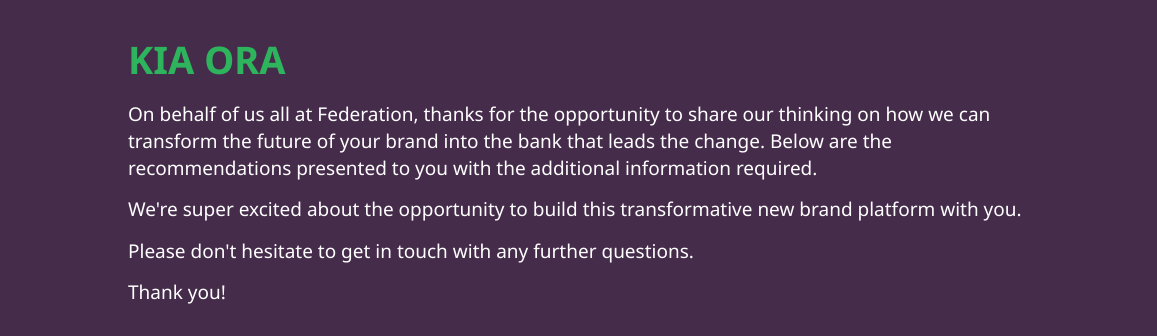
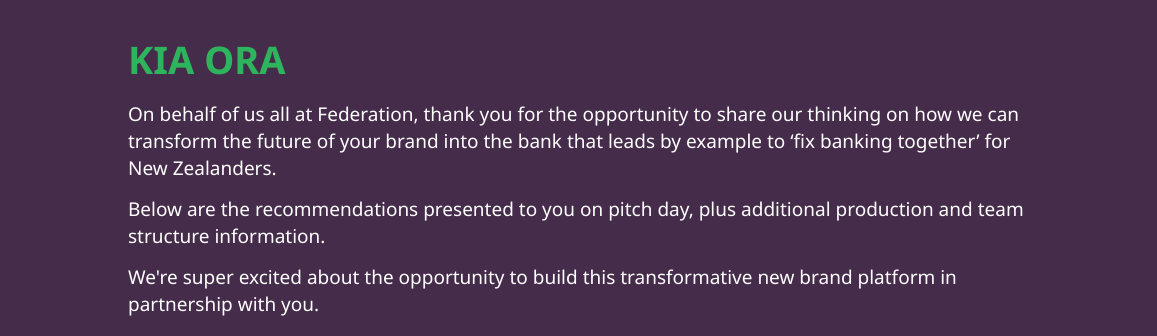
Before and after one commit to thisisannie/co-op, a website: page index.html in a window 1280 px wide. Shown: the part 215-551 px from the top of the page, 0-1157 px from the left. Drawn offline with Linux system fonts and the light colour scheme.

Commit message:
Olly's copy changes

```diff
--- a/index.html
+++ b/index.html
@@ -31,9 +31,9 @@
 		<div class="content">
 			<section class="section section__intro">
 				<h1>Kia ora</h1>
-				<p>On behalf of us all at Federation, thanks for the opportunity to share our thinking on how we can transform the future of your brand into the bank that leads the change. Below are the recommendations presented to you with the additional information required.</p>
-				<p>We're super excited about the opportunity to build this transformative new brand platform with you.</p>
-				<p>Please don't hesitate to get in touch with any further questions.</p>
+				<p>On behalf of us all at Federation, thank you for the opportunity to share our thinking on how we can transform the future of your brand into the bank that leads by example to ‘fix banking together’ for New Zealanders. </p>
+				<p>Below are the recommendations presented to you on pitch day, plus additional production and team structure information.</p>
+				<p>We're super excited about the opportunity to build this transformative new brand platform in partnership with you.</p>
 				<p>Thank you!</p>
 				<a href="./assets/pdfs/test.pdf" class="button">Download presentation</a>
 			</section>
```
